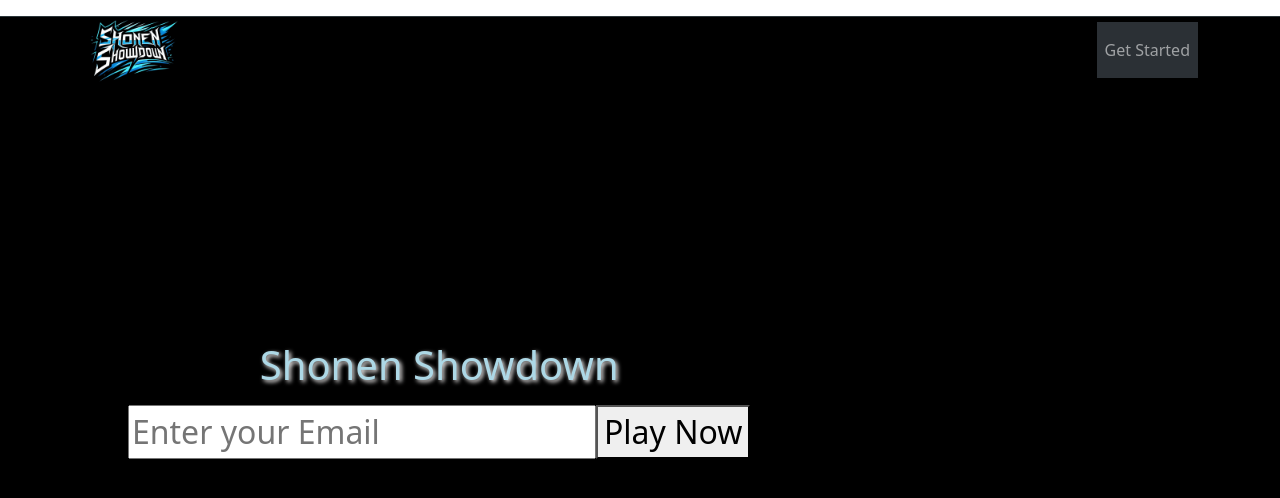
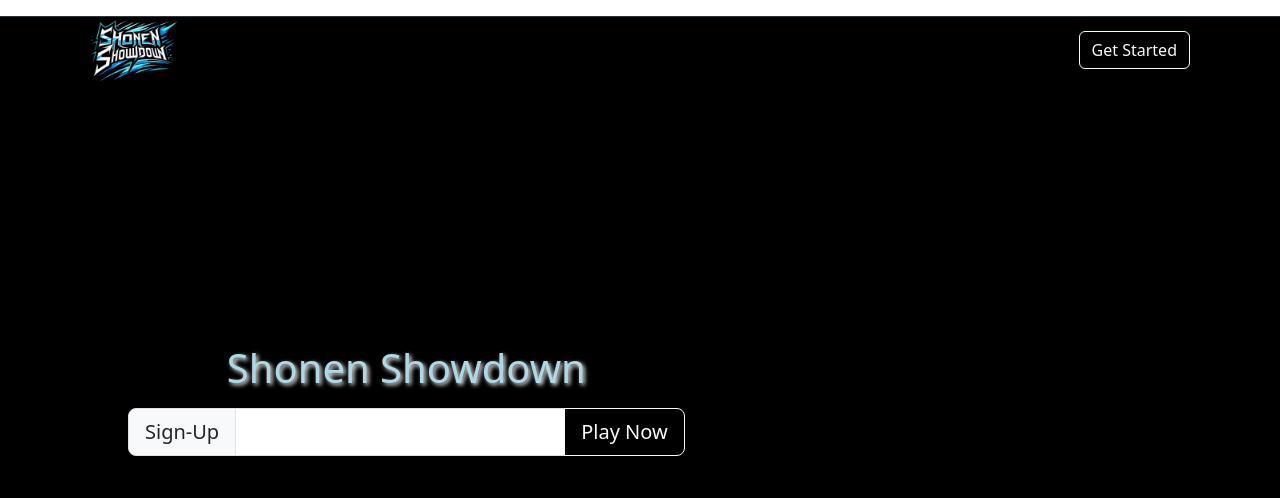
Before and after one commit to RoyalEC/ShonenShowdown, a React (Create React App) app: page / in a window 1280 px wide. Shown: the top 498 px of the page. Built offline with nearby package versions, Linux system fonts and the light colour scheme; no server answers.

Commit message:
Styling Adjustments for Landing Page

```diff
--- a/src/App.css
+++ b/src/App.css
@@ -2,6 +2,7 @@
   text-align: center;
   background-color: black;
   color: lightblue;
+
 }
 
 .App-logo {
--- a/src/Body.js
+++ b/src/Body.js
@@ -1,4 +1,6 @@
 import React from "react";
+import { Button } from "react-bootstrap";
+import { Form, InputGroup } from "react-bootstrap";
 
 function Body() {
   return (
@@ -6,8 +8,14 @@
       <div className="bodyText">
         <h1 className="landText">Shonen Showdown</h1>
         <p></p>
-        <input type="text" placeholder="Enter your Email"></input>
-        <button>Play Now</button>
+        <InputGroup size="lg">
+          <InputGroup.Text id="inputGroup-sizing-lg">Sign-Up</InputGroup.Text>
+          <Form.Control
+            aria-label="Large"
+            aria-describedby="inputGroup-sizing-sm"
+          />
+          <Button variant="outline-light">Play Now</Button>
+        </InputGroup>
       </div>
     </>
   );
--- a/src/Header.js
+++ b/src/Header.js
@@ -1,5 +1,6 @@
 import React from "react";
 import { Container, Nav, Navbar } from "react-bootstrap";
+import { Button } from "react-bootstrap";
 
 function Header() {
   return (
@@ -11,13 +12,11 @@
           <Navbar.Brand href="index.html">
             <img src="/transparentlogo.png" alt="" className="img-fluid logo" />
           </Navbar.Brand>
-          <Navbar
-            className="navbar-custom"
-            bg="body-tertiary"
-            data-bs-theme="dark"
-          >
+          <Navbar className="navbar-custom" bg="" data-bs-theme="dark">
             <Nav className="mr-auto">
-              <Nav.Link href="#about">Get Started</Nav.Link>
+              <Nav.Link href="#about">
+                <Button variant="outline-light">Get Started</Button>
+              </Nav.Link>
             </Nav>
           </Navbar>
         </Container>
--- a/src/index.js
+++ b/src/index.js
@@ -4,6 +4,7 @@
 import App from "./App.js";
 import reportWebVitals from "./reportWebVitals.js";
 import "bootstrap/dist/css/bootstrap.min.css";
+import "bootstrap/dist/js/bootstrap.bundle.min.js";
 
 const root = ReactDOM.createRoot(document.getElementById("root"));
 root.render(
```
Also changed, not shown: 1 other file (tests, documents, lock files or other folders).
